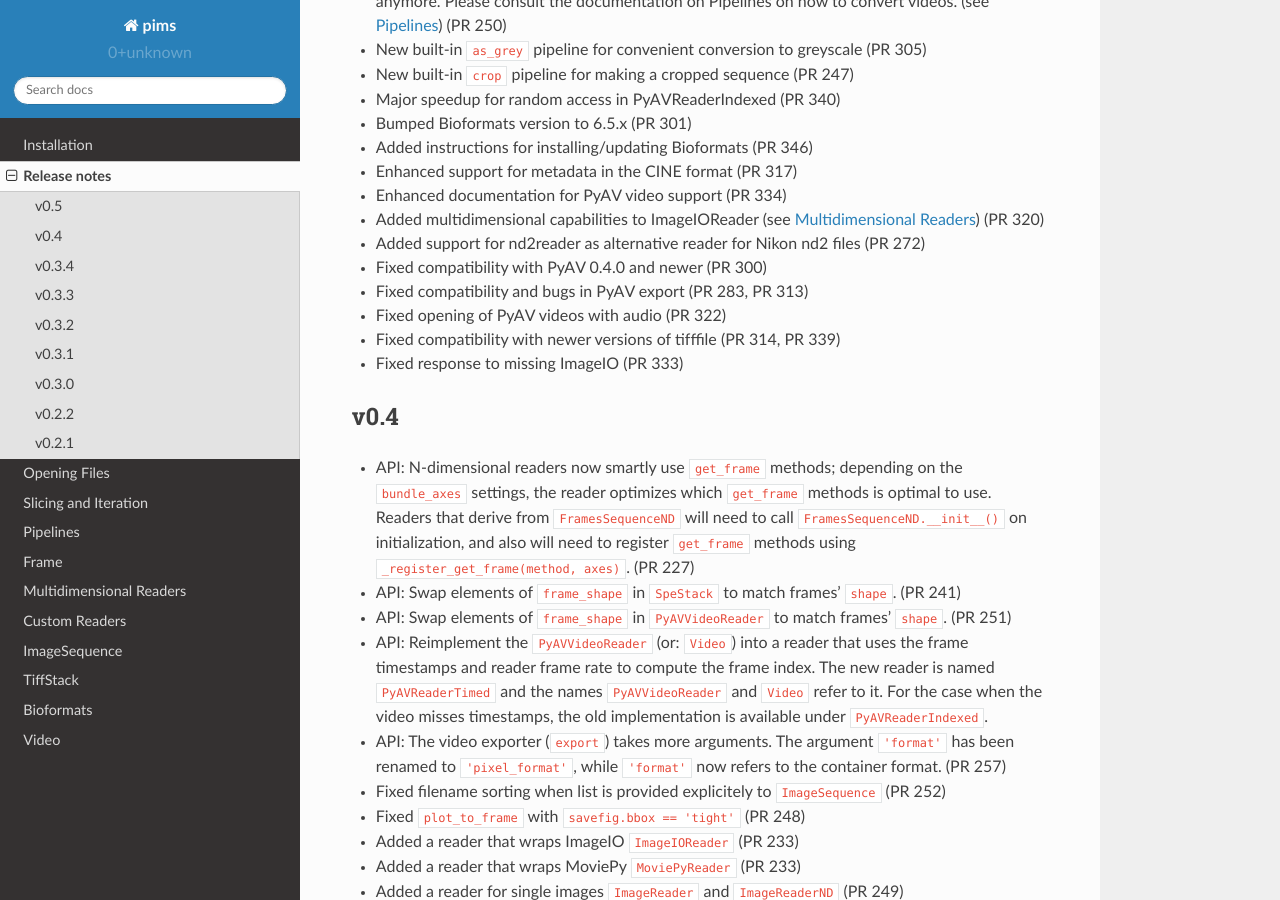
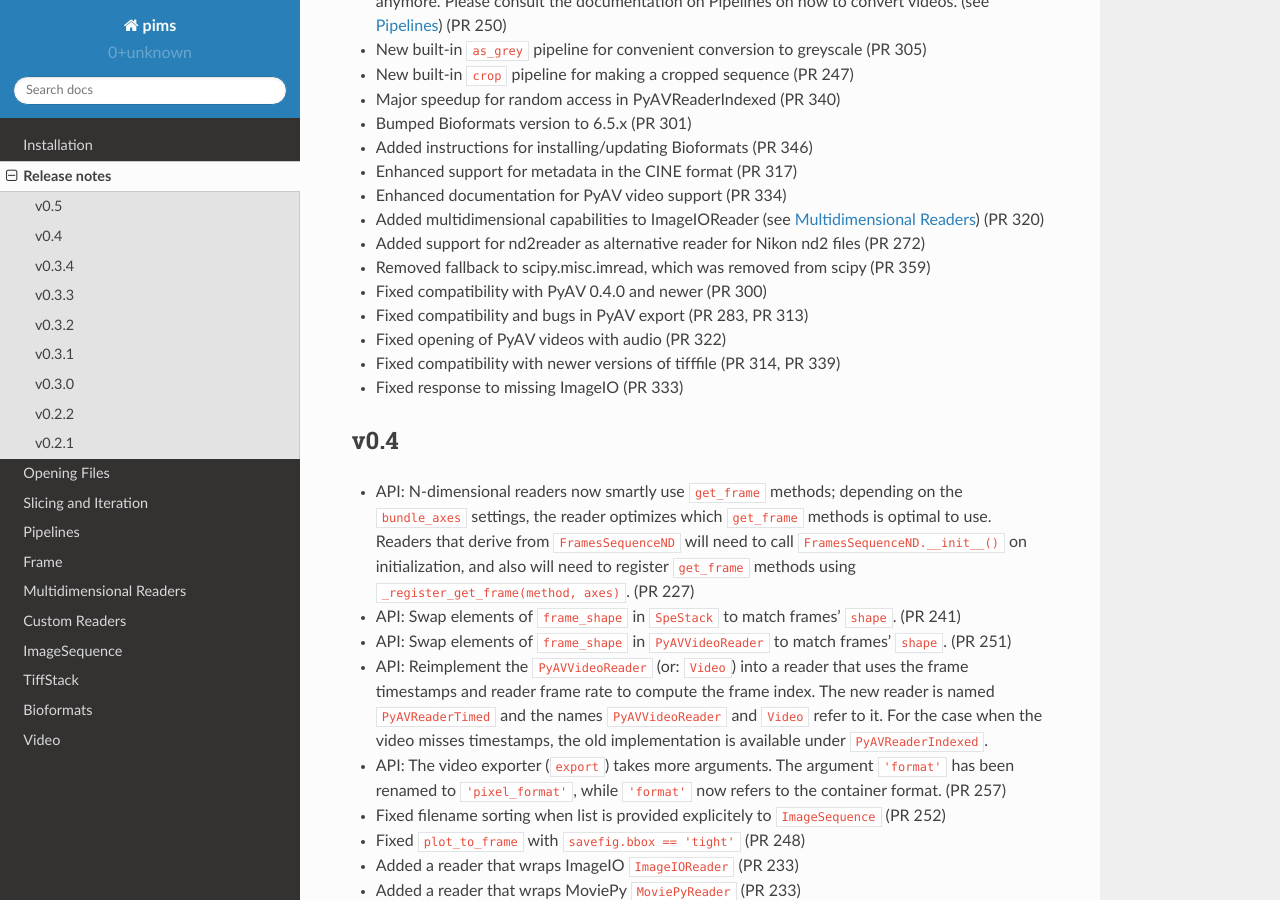
Before and after one commit to soft-matter/pims, a Sphinx documentation site: the page built from doc/source/release_notes.rst, in a window 1280 px wide and 900 px high, scrolled down 323 px. Built offline with Sphinx 7.4.7 and the Read the Docs theme 2.0.0, drawn with Linux system fonts in a browser that asks for light colours.

Commit message:
DOC: Mention removal of scipy.misc.imread

```diff
--- a/doc/source/release_notes.rst
+++ b/doc/source/release_notes.rst
@@ -20,6 +20,7 @@ open files may need to be edited slightly -- see the first change listed below.
 - Added multidimensional capabilities to ImageIOReader
   (see :doc:`multidimensional`) (PR 320)
 - Added support for nd2reader as alternative reader for Nikon nd2 files (PR 272)
+- Removed fallback to scipy.misc.imread, which was removed from scipy (PR 359)
 - Fixed compatibility with PyAV 0.4.0 and newer (PR 300)
 - Fixed compatibility and bugs in PyAV export (PR 283, PR 313)
 - Fixed opening of PyAV videos with audio (PR 322)
```
